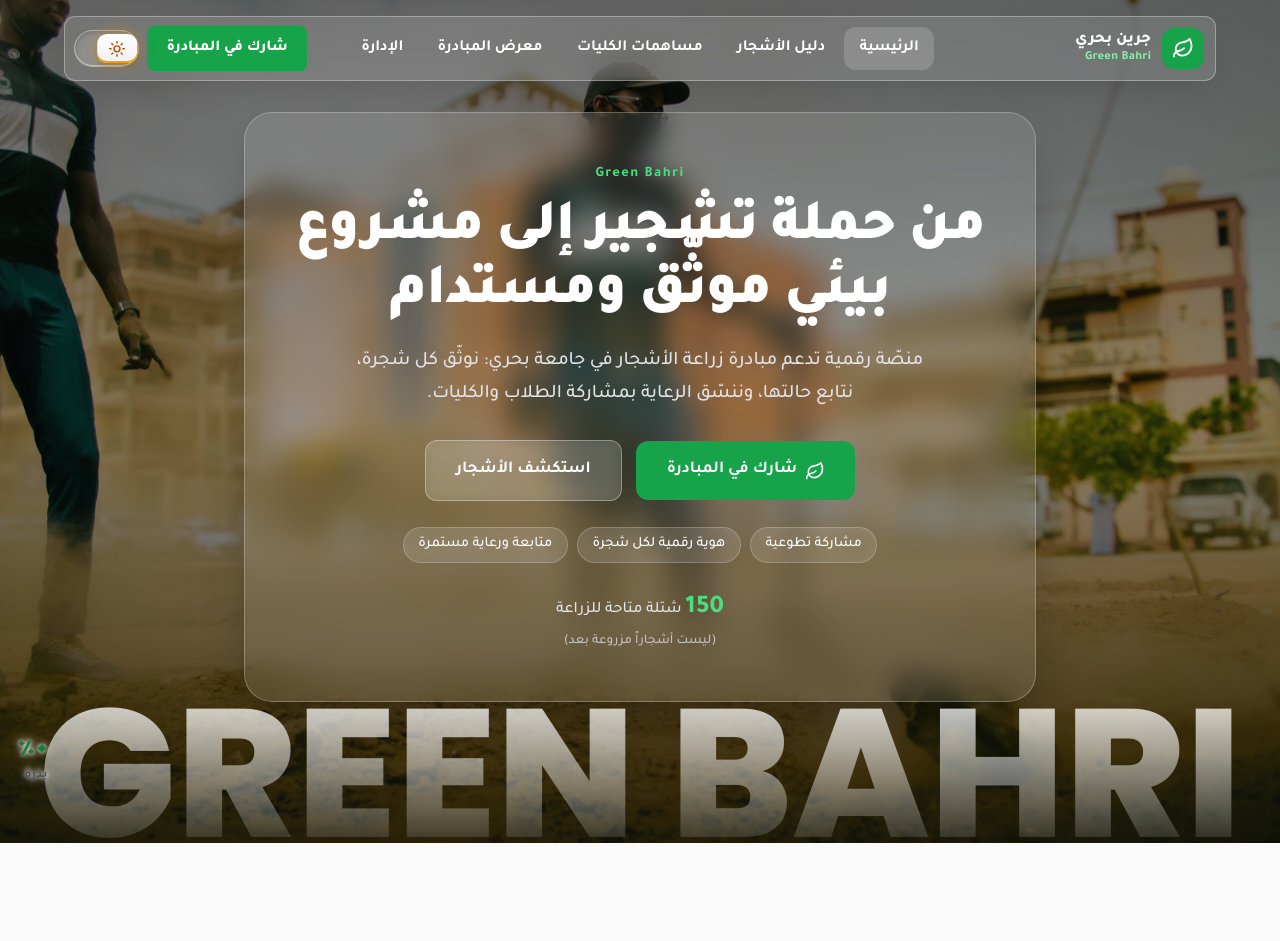
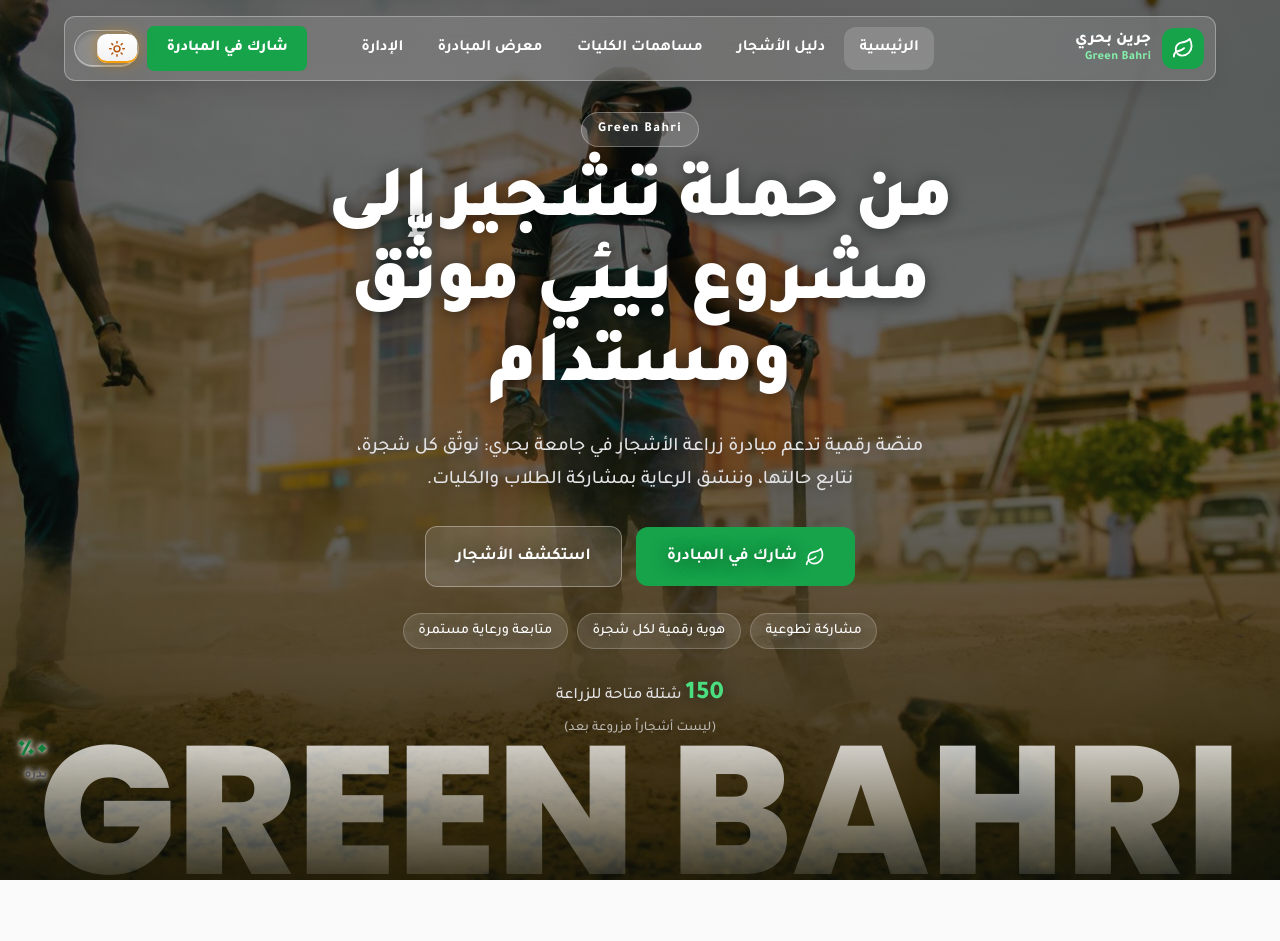
Before and after one commit to green-bahri/green-bahri, a plain HTML site: page index.html in a window 1280 px wide. Shown: the top 941 px of the page. Drawn offline with Linux system fonts and the light colour scheme; a web font is replaced by a local one.

Commit message:
Stage 2f: hero without card
Co-Authored-By: Claude Sonnet 5.5 <noreply@anthropic.com>
Claude-Session: https://claude.ai/code/session_01MkCtgCH2WHfTZsAjpCwZbU

```diff
--- a/style.css
+++ b/style.css
@@ -397,8 +397,8 @@ button { font: inherit; color: inherit; cursor: pointer; border: 0; background:
   background: linear-gradient(
     to bottom,
     rgba(9, 9, 11, 0.62),
-    rgba(9, 9, 11, 0.4) 50%,
-    rgba(9, 9, 11, 0.7)
+    rgba(9, 9, 11, 0.55) 50%,
+    rgba(9, 9, 11, 0.72)
   );
 }
 
@@ -406,7 +406,7 @@ button { font: inherit; color: inherit; cursor: pointer; border: 0; background:
   position: relative;
   z-index: 1;
   width: 100%;
-  max-width: 52rem;
+  max-width: 56rem;
   padding: 7rem 1.25rem clamp(4.5rem, 11vw, 10rem);
   text-align: center;
 }
@@ -621,14 +621,14 @@ button { font: inherit; color: inherit; cursor: pointer; border: 0; background:
 /* =========================================================
    الصفحة الرئيسية المدمجة: بطاقة الهيرو، نظرة عامة، الأثر، المشاركة
    ========================================================= */
-.hero-card {
-  padding: 2.5rem 1.5rem; border-radius: 1.75rem; border: 1px solid rgba(255,255,255,.25);
-  background: rgba(255,255,255,.1); backdrop-filter: blur(14px); -webkit-backdrop-filter: blur(14px);
-  box-shadow: 0 25px 50px -12px rgba(0,0,0,.35);
+/* بدون بطاقة: النص مباشرة على الخلفية */
+.hero-card { padding: 0; text-shadow: 0 2px 18px rgba(0,0,0,.6); }
+.hero-card .eyebrow {
+  display: inline-block; padding: .3rem 1rem; border-radius: 999px; color: #fff; font-size: .85rem;
+  background: rgba(255,255,255,.14); border: 1px solid rgba(255,255,255,.3); backdrop-filter: blur(8px); -webkit-backdrop-filter: blur(8px);
+  text-shadow: none;
 }
-@media (min-width: 640px) { .hero-card { padding: 3rem 3rem; } }
-.hero-card .eyebrow { color: var(--green-400); }
-.hero-card h1 { font-size: clamp(2rem, 5.5vw, 3.6rem); margin: .6rem 0 1.2rem; }
+.hero-card h1 { font-size: clamp(2.3rem, 6.5vw, 4.6rem); margin: 1.1rem 0 1.3rem; }
 .hero-card p { font-size: clamp(1rem, 2vw, 1.2rem); margin-bottom: 1.8rem; }
 .chips { display: flex; flex-wrap: wrap; justify-content: center; gap: .6rem; margin-top: 1.6rem; }
 .chips li { padding: .3rem .9rem; border-radius: 999px; font-size: .9rem; background: rgba(255,255,255,.12); border: 1px solid rgba(255,255,255,.2); }
```
